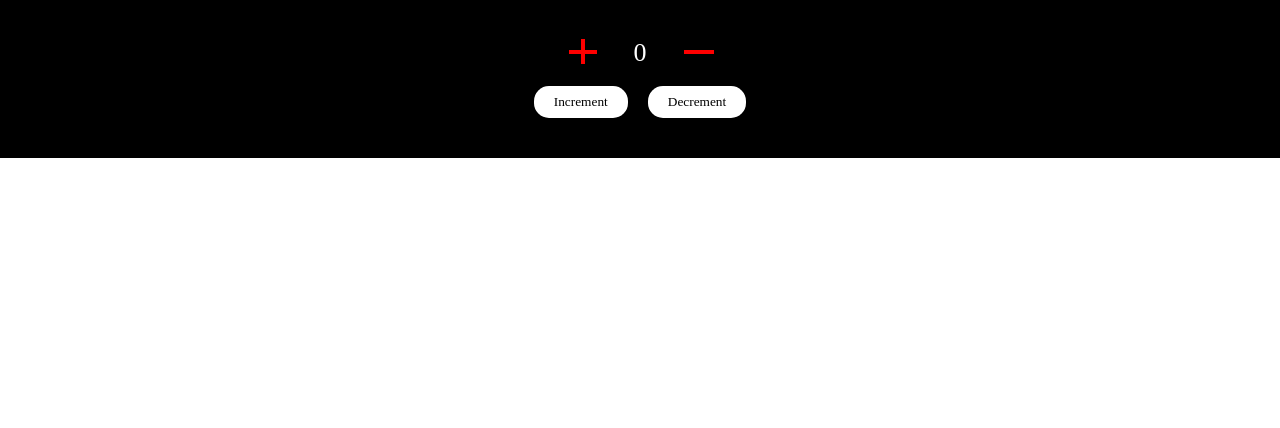
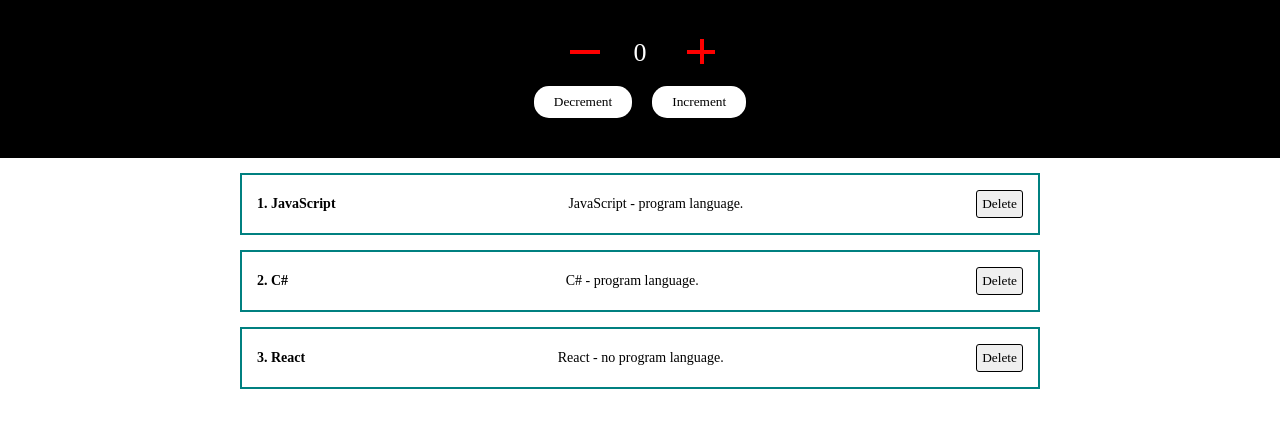
Before and after one commit to Nomex2008/React-lesson, a React (Create React App) app: page / in a window 1280 px wide. Shown: the top 428 px of the page. Built offline with nearby package versions, Linux system fonts and the light colour scheme.

Commit message:
Commit 4
Add Post.

```diff
--- a/public/index.html
+++ b/public/index.html
@@ -3,9 +3,6 @@
   <head>
     <meta charset="utf-8" />
     <meta name="viewport" content="width=device-width, initial-scale=1" />
-
-    <link rel="stylesheet" href="css/bigReset.css">
-    <link rel="stylesheet" href="css/mainCss.css">
 
     <title>React lesson</title>
   </head>
--- a/src/App.js
+++ b/src/App.js
@@ -1,5 +1,11 @@
+//react
 import React from "react";
+//components
 import Counter from "./components/Counter";
+import Post from "./components/Post";
+//css
+import "./css/bigReset.css";
+import "./css/mainCss.css";
 
 function App() {
   //useState
@@ -8,7 +14,11 @@ function App() {
   return (
 
     <div className="App">
+
       <Counter/>
+      <Post post={{id:1, title:"JavaScript - program language.", body:". JavaScript", btn:"Delete",}}/>
+      <Post post={{id:2, title:"C# - program language.", body:". C#", btn:"Delete",}}/>
+      <Post post={{id:3, title:"React - no program language.", body:". React", btn:"Delete",}}/>
     </div>
   );
 }
--- a/src/components/Counter.jsx
+++ b/src/components/Counter.jsx
@@ -17,11 +17,13 @@ const Counter = function (){
         }
     }
 
+    //react DOM
+
     return(
         <div className="shopContact">
             <h1 className="shopContact__title">{count}</h1>
+            <button className="shopContact__btn" onClick={decrement}>Decrement</button>
             <button className="shopContact__btn add" onClick={increment}>Increment</button>
-            <button className="shopContact__btn" onClick={decrement}>Decrement</button>
         </div>
     )
 }
--- /dev/null
+++ b/src/components/Post.jsx
@@ -0,0 +1,21 @@
+import React from "react";
+
+const Post = function (props) {
+
+    //react DOM
+    return(
+        <div className="post">
+            <div className="post__content">
+                <strong>{props.post.id}{props.post.body}</strong>
+                <div>
+                    {props.post.title}
+                </div>
+                <button className="post__btns">
+                    {props.post.btn}
+                </button>
+            </div>
+        </div>
+    )
+}
+
+export default Post;
--- /dev/null
+++ b/src/css/bigReset.css
@@ -0,0 +1,33 @@
+*{
+    padding: 0;
+    margin: 0;
+    border: 0;
+}
+*,*:before,*:after{
+    -moz-box-sizing: border-box;
+    -webkit-box-sizing: border-box;
+    box-sizing: border-box;
+}
+:focus,:active{outline: none;}
+a:focus,a:active{outline: none;}
+nav,footer,header,aside{display: block;}
+html,body{
+    height: 100%;
+    width: 100%;
+    font-size: 100%;
+    line-height: 1;
+    font-size: 14px;
+    -ms-text-size-adjust: 100%;
+    -moz-text-size-adjust: 100%;
+    -webkit-text-size-adjust: 100%;
+}
+input,button,textarea{font-family: inherit;}
+input::-ms-clear{display: none;}
+button{cursor: pointer;}
+button::-moz-focus-inner{padding: 0;border: 0;}
+a,a:visited{text-decoration: none;}
+a:hover{text-decoration: none;}
+ul,li{list-style: none;}
+img{vertical-align: top;}
+h1,h2,h3,h4,h5,h6{font-size: inherit;font-weight: 400;}
+/*It's bigReset*/
--- /dev/null
+++ b/src/css/mainCss.css
@@ -0,0 +1,65 @@
+/*shopContact*/
+.shopContact{
+    background-color: rgb(0, 0, 0);
+    text-align: center;
+
+    align-items: center;
+    padding: 40px 20px;
+}
+.shopContact__title{
+    color: #fff;
+    font-size: 26px;
+
+    margin-bottom: 20px;
+}
+.shopContact__btn{
+    background-color: #fff;
+    padding: 8px 20px;
+    border-radius: 15px;
+
+    margin: 0 10px;
+
+    position: relative;
+}
+.shopContact__btn:after{
+    content: '';
+    display: block;
+    width: 30%;
+    height: 4px;
+    background-color: #fe0000;
+
+    position: absolute;
+    bottom: 200%;
+    right: 33%;
+}
+.shopContact__btn.add:before{
+    content: '';
+    display: block;
+    width: 4px;
+    height: 25px;
+    background-color: #fe0000;
+
+    position: absolute;
+    bottom: 170%;
+    right: 45%;
+}
+/*Post*/
+.post {
+    width: 800px;
+    margin: 0 auto;
+
+    margin-top: 15px;
+}
+.post__content {
+    display: flex;
+    padding: 15px;
+    border: 2px solid teal;
+    justify-content: space-between;
+    align-items: center;
+}
+.post__btns {
+    padding: 5px;
+    border-radius: 3px;
+
+    border: 1px solid #000;
+}
```
